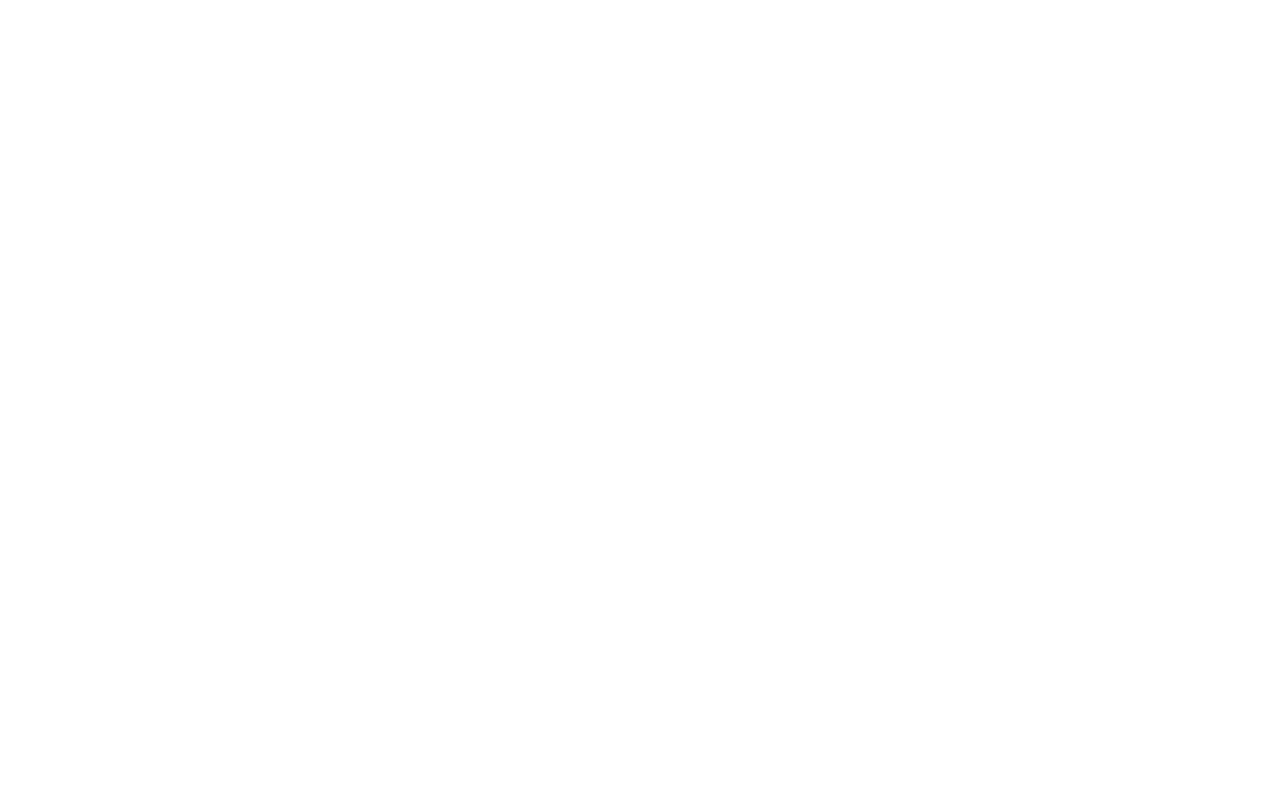
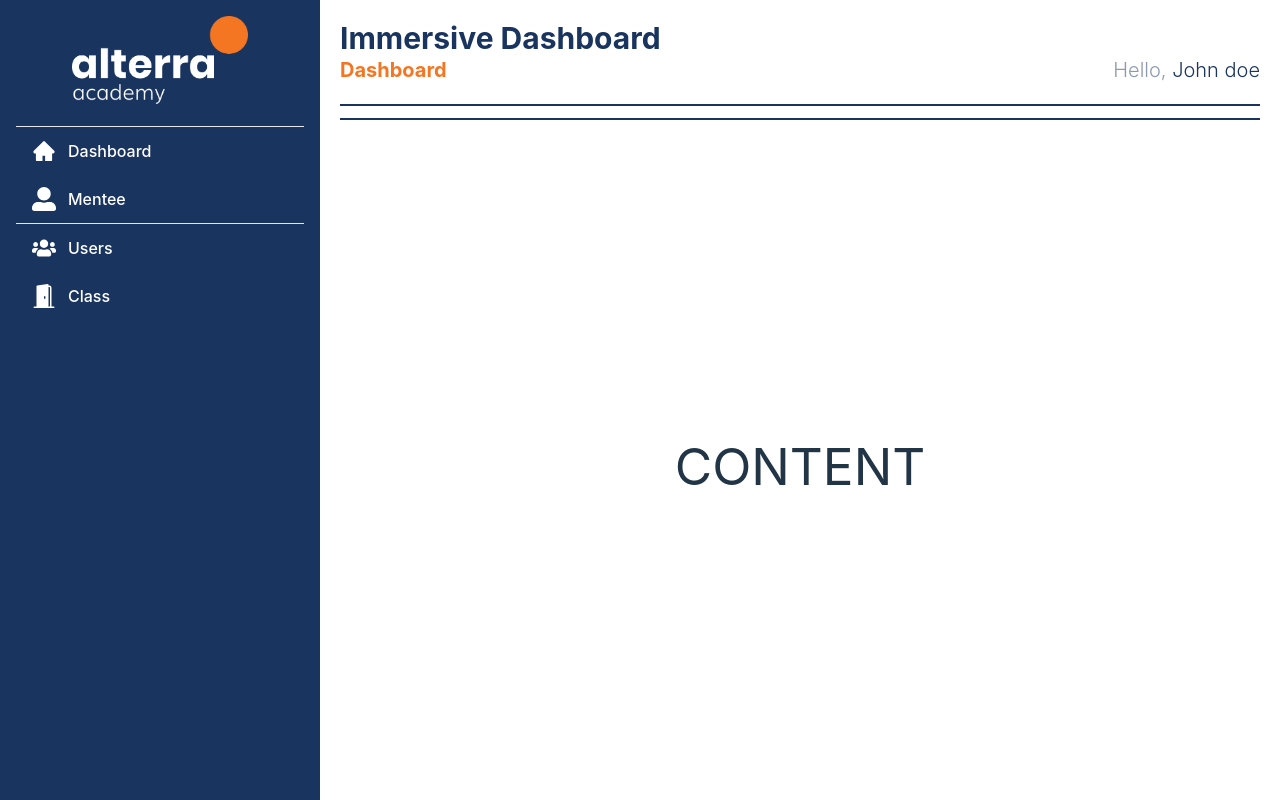
Before and after one commit to GROUP3-FASE2/group-project2-react-vite, a React (Vite) app: page / in a window 1280 px wide. Built offline with nearby package versions, Linux system fonts and the light colour scheme.

Commit message:
create layout pages

```diff
--- a/src/App.css
+++ /dev/null
@@ -1,41 +0,0 @@
-#root {
-  max-width: 1280px;
-  margin: 0 auto;
-  padding: 2rem;
-  text-align: center;
-}
-
-.logo {
-  height: 6em;
-  padding: 1.5em;
-  will-change: filter;
-}
-.logo:hover {
-  filter: drop-shadow(0 0 2em #646cffaa);
-}
-.logo.react:hover {
-  filter: drop-shadow(0 0 2em #61dafbaa);
-}
-
-@keyframes logo-spin {
-  from {
-    transform: rotate(0deg);
-  }
-  to {
-    transform: rotate(360deg);
-  }
-}
-
-@media (prefers-reduced-motion: no-preference) {
-  a:nth-of-type(2) .logo {
-    animation: logo-spin infinite 20s linear;
-  }
-}
-
-.card {
-  padding: 2em;
-}
-
-.read-the-docs {
-  color: #888;
-}
--- a/src/App.jsx
+++ b/src/App.jsx
@@ -1,12 +1,19 @@
-import './App.css'
+import React from "react";
+import { BrowserRouter, Routes, Route } from "react-router-dom";
+import Sample1 from "./pages/Sample1";
+import Sample2 from "./pages/Sample2";
+import Sample3 from "./pages/Sample3";
 
 function App() {
-
   return (
-    <div className="">
-
-    </div>
-  )
+    <BrowserRouter>
+      <Routes>
+        <Route path="/" element={<Sample1 />} />
+        <Route path="/2" element={<Sample2 />} />
+        <Route path="/3" element={<Sample3 />} />
+      </Routes>
+    </BrowserRouter>
+  );
 }
 
-export default App
+export default App;
--- /dev/null
+++ b/src/components/Container.jsx
@@ -0,0 +1,13 @@
+import React from "react";
+
+const Container = ({ children }) => {
+  {
+    return (
+      <>
+        <div className="flex w-screen h-full bg-white">{children}</div>
+      </>
+    );
+  }
+};
+
+export default Container;
--- /dev/null
+++ b/src/components/Navbar.jsx
@@ -0,0 +1,25 @@
+import React from "react";
+
+const Navbar = () => {
+  return (
+    <div className="w-full">
+      <div className="flex flex-col p-5">
+        <p className="text-3xl font-bold text-dark-alta ">
+          Immersive Dashboard
+        </p>
+        <div className="flex justify-between">
+          <p className="text-xl font-bold text-orange-alta">Dashboard</p>
+          <p className="text-xl text-dark-alta/50 font-light">
+            Hello, <span className="text-dark-alta">John doe</span>
+          </p>
+        </div>
+      </div>
+      <div className="mx-5">
+        <hr className="border-dark-alta border" />
+        <hr className="border-dark-alta border my-3" />
+      </div>
+    </div>
+  );
+};
+
+export default Navbar;
--- /dev/null
+++ b/src/components/Sidebar.jsx
@@ -0,0 +1,66 @@
+import React from "react";
+import { AiFillHome } from "react-icons/ai";
+import { FaUserAlt } from "react-icons/fa";
+import { FaUsers } from "react-icons/fa";
+import { BsDoorOpenFill } from "react-icons/bs";
+import logo from "../assets/logo.png";
+
+const Sidebar = () => {
+  return (
+    <div className="flex flex-col">
+      <div className=" drawer drawer-mobile ">
+        {/* ============= */}
+        {/* SIDEBAR START */}
+        {/* ============= */}
+        <input id="my-drawer-2" type="checkbox" className="drawer-toggle " />
+        <div className="drawer-content flex flex-col items-center justify-center">
+          <label
+            htmlFor="my-drawer-2"
+            className="btn btn-primary drawer-button lg:hidden"
+          >
+            Open drawer
+          </label>
+        </div>
+        <div className="drawer-side ">
+          <label htmlFor="my-drawer-2 " className="drawer-overlay "></label>
+          <ul className="flex  menu p-4 w-80 bg-dark-alta text-white ">
+            <div className=" mx-auto mb-5 w-44">
+              <img src={logo} alt="logo" />
+            </div>
+            <hr />
+            <li className="flex justify-start">
+              <a className="">
+                <AiFillHome className="text-2xl " />
+                Dashboard
+              </a>
+            </li>
+            <li>
+              <a>
+                <FaUserAlt className="text-2xl" />
+                Mentee
+              </a>
+            </li>
+            <hr />
+            <li>
+              <a>
+                <FaUsers className="text-2xl" />
+                Users
+              </a>
+            </li>
+            <li>
+              <a>
+                <BsDoorOpenFill className="text-2xl" />
+                Class
+              </a>
+            </li>
+          </ul>
+        </div>
+        {/* =========== */}
+        {/* SIDEBAR END */}
+        {/* =========== */}
+      </div>
+    </div>
+  );
+};
+
+export default Sidebar;
--- /dev/null
+++ b/src/pages/Sample1.jsx
@@ -0,0 +1,22 @@
+import React from "react";
+import Container from "../components/Container";
+import Navbar from "../components/Navbar";
+import Sidebar from "../components/Sidebar";
+
+const Sample1 = () => {
+  return (
+    <Container>
+      <Sidebar />
+      <div className="flex flex-col w-full">
+        <Navbar />
+        {/* START CONTENT HERE */}
+
+        <h1 className="text-center m-auto">CONTENT</h1>
+
+        {/* END CONTENT HERE */}
+      </div>
+    </Container>
+  );
+};
+
+export default Sample1;
--- /dev/null
+++ b/src/pages/Sample2.jsx
@@ -0,0 +1,22 @@
+import React from "react";
+import Container from "../components/Container";
+import Navbar from "../components/Navbar";
+import Sidebar from "../components/Sidebar";
+
+const Sample = () => {
+  return (
+    <Container>
+      <Sidebar />
+      <div className="flex flex-col w-full">
+        <Navbar />
+        {/* START CONTENT HERE */}
+
+        <h1 className="text-center m-auto">CONTENT</h1>
+
+        {/* END CONTENT HERE */}
+      </div>
+    </Container>
+  );
+};
+
+export default Sample;
--- /dev/null
+++ b/src/pages/Sample3.jsx
@@ -0,0 +1,22 @@
+import React from "react";
+import Container from "../components/Container";
+import Navbar from "../components/Navbar";
+import Sidebar from "../components/Sidebar";
+
+const Sample3 = () => {
+  return (
+    <Container>
+      <Sidebar />
+      <div className="flex flex-col w-full">
+        <Navbar />
+        {/* START CONTENT HERE */}
+
+        <h1 className="text-center m-auto">CONTENT</h1>
+
+        {/* END CONTENT HERE */}
+      </div>
+    </Container>
+  );
+};
+
+export default Sample3;
--- a/tailwind.config.cjs
+++ b/tailwind.config.cjs
@@ -1,11 +1,13 @@
 /** @type {import('tailwindcss').Config} */
 module.exports = {
-  content: [
-    "./index.html",
-    "./src/**/*.{js,jsx}",
-  ],
+  content: ["./index.html", "./src/**/*.{js,jsx}"],
   theme: {
-    extend: {},
+    extend: {
+      colors: {
+        "dark-alta": "#19345E",
+        "orange-alta": "#F47522",
+      },
+    },
   },
   plugins: [require("daisyui")],
-}
+};
```
Also changed, not shown: src/assets/logo.png (added).
